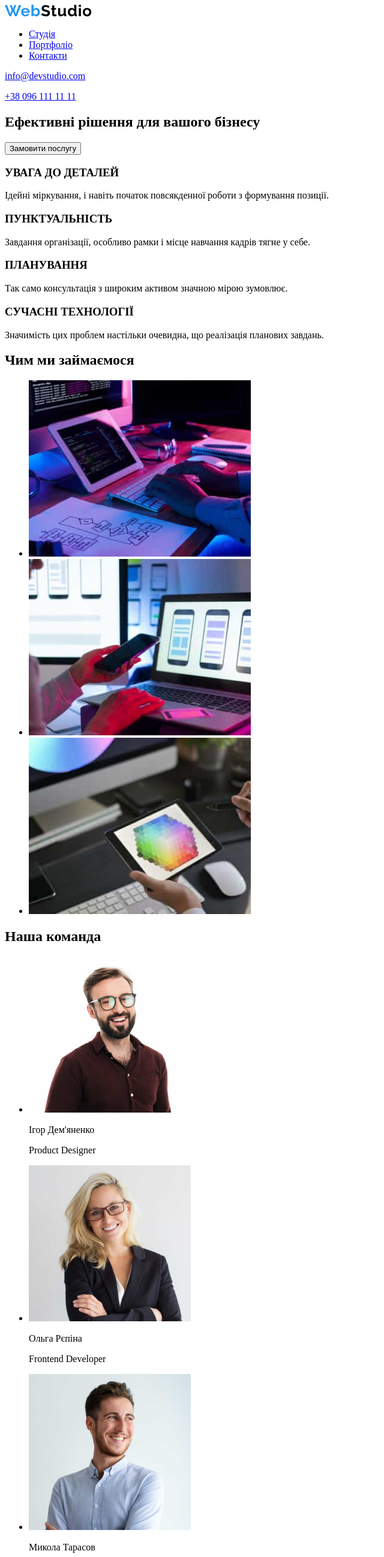
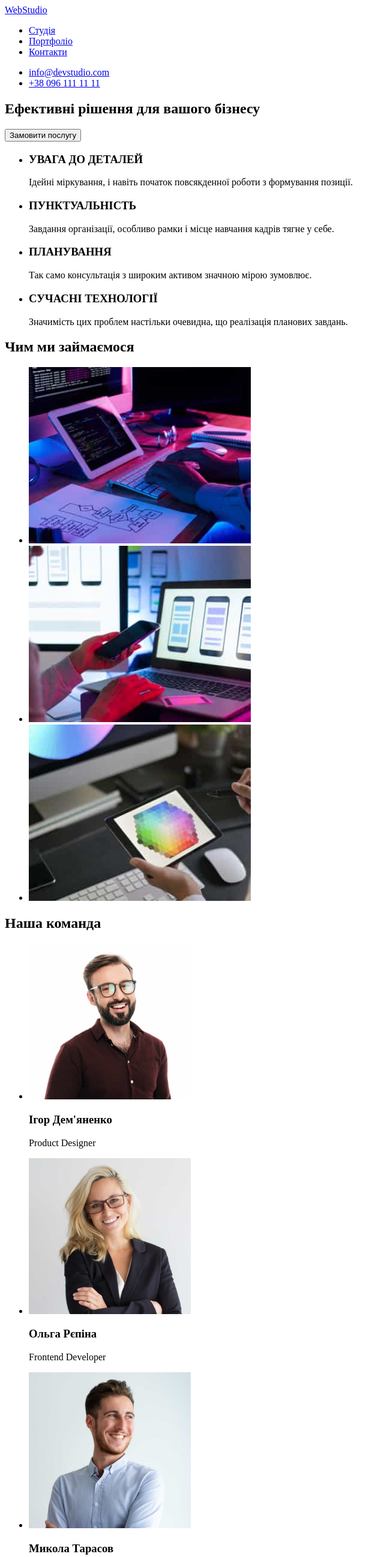
Before and after one commit to Boykos82/goit-markup-hw-08, a plain HTML site: page index.html in a window 1280 px wide. Shown: the top 2596 px of the page at 60% size, without its empty margins (0-640 px from the left). Drawn offline with Linux system fonts and the light colour scheme.

Commit message:
Update index.html

```diff
--- a/index.html
+++ b/index.html
@@ -1,17 +1,15 @@
 <!DOCTYPE html>
-<html lang="en">
+<html lang="uk">
   <head>
-    <meta charset="UTF-8" />
-    <meta http-equiv="X-UA-Compatible" content="IE=edge" />
-    <meta name="viewport" content="width=device-width, initial-scale=1.0" />
+    <meta charset="UTF-8">
+    <meta http-equiv="X-UA-Compatible" content="IE=edge">
+    <meta name="viewport" content="width=device-width, initial-scale=1.0">
     <title>HW-01</title>
   </head>
   <body>
     <header>
-      <a href="/">
-        <img src="./img/WebStudio.svg" alt="лого" width="145" />
-      </a>
       <nav>
+        <a href="/WebStudio">WebStudio</a>
         <ul>
           <li>
             <a href="/Студія">Студія</a>
@@ -24,12 +22,10 @@
           </li>
         </ul>
       </nav>
-      <p>
-        <a href="mailto:info@devstudio.com">info@devstudio.com</a>
-      </p>
-      <p>
-        <a href="tel:+380961111111">+38 096 111 11 11</a>
-      </p>
+      <ul>
+        <li><a href="mailto:info@devstudio.com">info@devstudio.com</a></li>
+        <li><a href="tel:+380961111111">+38 096 111 11 11</a></li>
+      </ul>
     </header>
 
     <section>
@@ -39,23 +35,33 @@
 
     <section>
       <h2 hidden>Особливості</h2>
+      <ul>
+        <li>
           <h3>УВАГА ДО ДЕТАЛЕЙ</h3>
           <p>
             Ідейні міркування, і навіть початок повсякденної роботи з формування
             позиції.
           </p>
+        </li>
+        <li>
           <h3>ПУНКТУАЛЬНІСТЬ</h3>
           <p>
             Завдання організації, особливо рамки і місце навчання кадрів тягне у
             себе.
           </p>
+        </li>
+        <li>
           <h3>ПЛАНУВАННЯ</h3>
           <p>Так само консультація з широким активом значною мірою зумовлює.</p>
+        </li>
+        <li>
           <h3>СУЧАСНІ ТЕХНОЛОГІЇ</h3>
           <p>
             Значимість цих проблем настільки очевидна, що реалізація планових
             завдань.
           </p>
+        </li>
+      </ul>
     </section>
 
     <section>
@@ -75,36 +81,39 @@
 
     <section>
       <h2>Наша команда</h2>
-    </section>
       <ul>
         <li>
           <img src="img/img_1_1.jpg" alt="Ігор" width="270" height="260" />
-        <p>Ігор Дем'яненко</p>
+          <h3>Ігор Дем'яненко</h3>
           <p>Product Designer</p>
         </li>
         <li>
           <img src="img/img_1_2.jpg" alt="Ольга" width="270" height="260" />
-        <p>Ольга Рєпіна</p>
+          <h3>Ольга Рєпіна</h3>
           <p>Frontend Developer</p>
         </li>
         <li>
           <img src="img/img_1_3.jpg" alt="Микола" width="270" height="260" />
-        <p>Микола Тарасов</p>
+          <h3>Микола Тарасов</h3>
           <p>Marketing</p>
         </li>
         <li>
           <img src="img/img_1_4.jpg" alt="Михайло" width="270" height="260" />
-        <p>Михайло Єрмаков</p>
+          <h3>Михайло Єрмаков</h3>
           <p>UI Designer</p>
         </li>
       </ul>
+    </section>
+
     <footer>
-      <a href="/">
-        <img src="./img/WebStudio.svg" alt="лого" width="145" />
-      </a>
+      <a href="/WebStudio">WebStudio</a>
       <address>
         <ul>
-          <li>м. Київ, пр-т Лесі Українки, 26</li>
+          <li>
+            <a href="м.Київ,пр-тЛесіУкраїнки,26"
+              >м. Київ, пр-т Лесі Українки, 26</a
+            >
+          </li>
           <li><a href="mailto:info@devstudio.com">info@devstudio.com</a></li>
           <li><a href="tel:+380961111111">+38 096 111 11 11</a></li>
         </ul>
```
Lines whose indentation alone changed are shown as unchanged.
